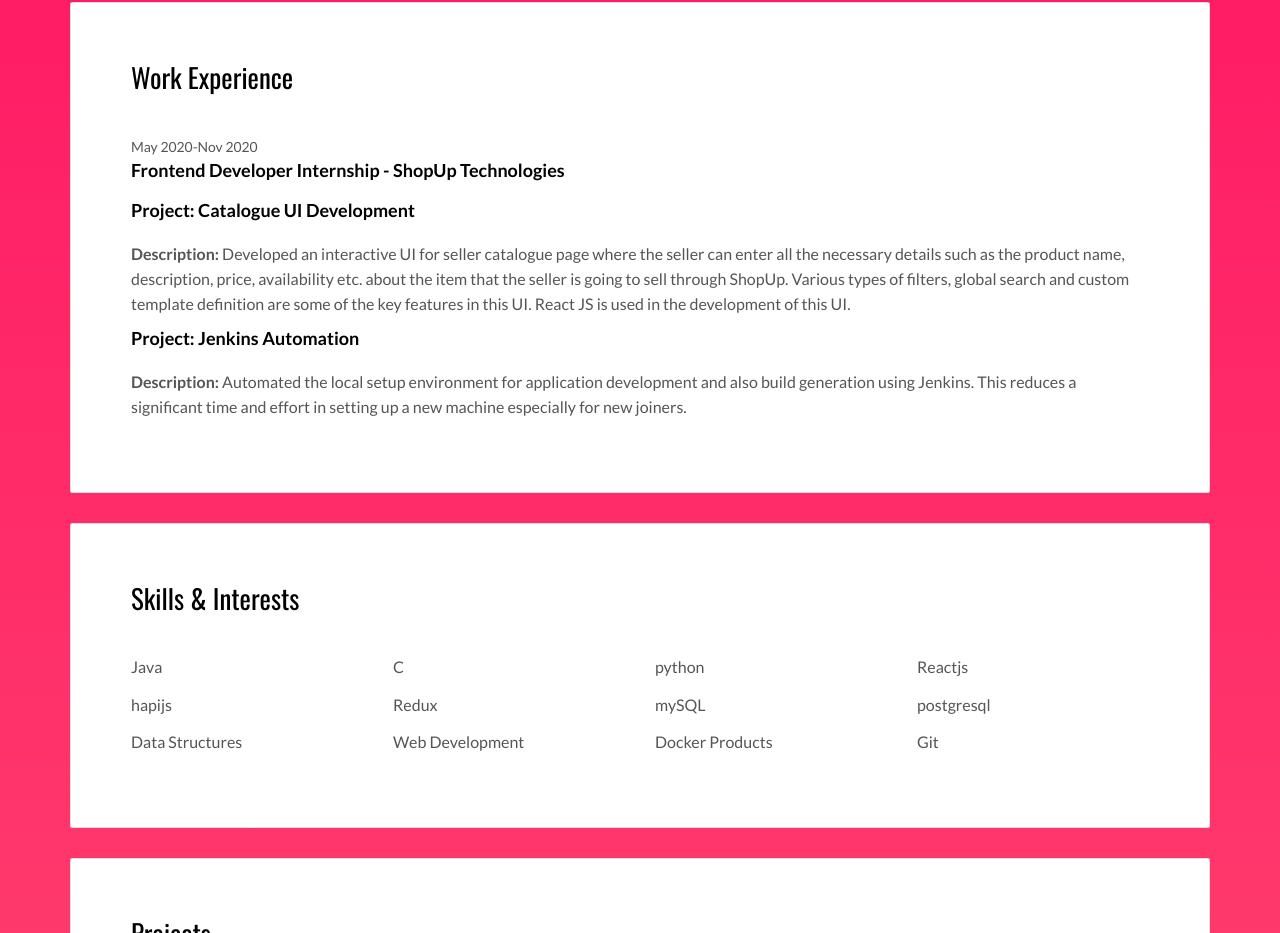
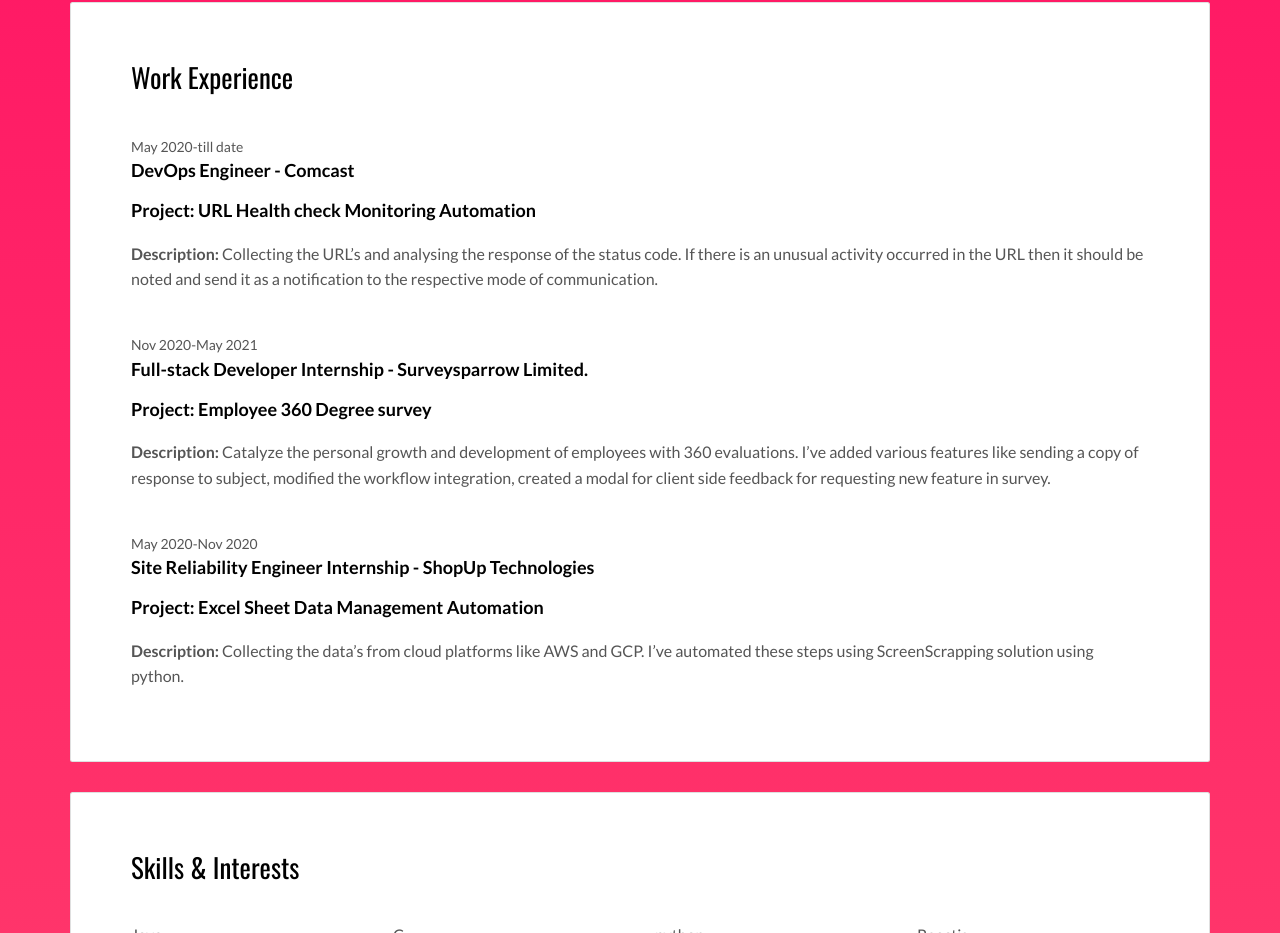
Before and after one commit to sanjaybabu-M/sanjaybabu, a plain HTML site: page index.html in a window 1280 px wide. Shown: the part 945-1878 px from the top of the page. Drawn offline with nearby package versions, Linux system fonts and the light colour scheme.

Commit message:
Update index.html

```diff
--- a/index.html
+++ b/index.html
@@ -86,12 +86,22 @@
           <div class="card-block">
             <h2>Work Experience</h2>
              <div class="work-experience">
+               <small class="date">May 2020-till date</small>
+               <h3 class="h5 date-title">DevOps Engineer - <a href="https://corporate.comcast.com/" title="Create professionnal website">Comcast</a></h3>
+               <h4 class="h5 date-title">Project: URL Health check Monitoring Automation</h2>
+               <p><b>Description:</b> Collecting the URL’s and analysing the response of the status code. If there is an unusual activity occurred in the URL then it should be noted and send it as a notification to the respective mode of communication.</p>
+            </div>
+             <div class="work-experience">
+               <small class="date">Nov 2020-May 2021</small>
+               <h3 class="h5 date-title">Full-stack Developer Internship - <a href="https://surveysparrow.com/" title="Create professionnal website">Surveysparrow Limited.</a></h3>
+               <h4 class="h5 date-title">Project: Employee 360 Degree survey</h2>
+               <p><b>Description:</b> Catalyze the personal growth and development of employees with 360 evaluations. I’ve added various features like sending a copy of response to subject, modified the workflow integration, created a modal for client side feedback for requesting new feature in survey.</p>
+            </div>
+             <div class="work-experience">
                <small class="date">May 2020-Nov 2020</small>
-               <h3 class="h5 date-title">Frontend Developer Internship - <a href="https://shopup.com.bd/" title="Create professionnal website">ShopUp Technologies</a></h3>
-               <h4 class="h5 date-title">Project: Catalogue UI Development</h2>
-               <p><b>Description:</b> Developed an interactive UI for seller catalogue page where the seller can enter all the necessary details such as the product name, description, price, availability etc. about the item that the seller is going to sell through ShopUp. Various types of filters, global search and custom template definition are some of the key features in this UI. React JS is used in the development of this UI.</p>
-               <h4 class="h5 date-title">Project: Jenkins Automation</h2>
-               <p><b>Description:</b> Automated the local setup environment for application development and also build generation using Jenkins. This reduces a significant time and effort in setting up a new machine especially for new joiners.</p>
+               <h3 class="h5 date-title">Site Reliability Engineer Internship - <a href="https://shopup.com.bd/" title="Create professionnal website">ShopUp Technologies</a></h3>
+               <h4 class="h5 date-title">Project: Excel Sheet Data Management Automation</h2>
+               <p><b>Description:</b> Collecting the data’s from cloud platforms like AWS and GCP. I’ve automated these steps using ScreenScrapping solution using python.</p>
             </div>
           </div>
         </div>
```
